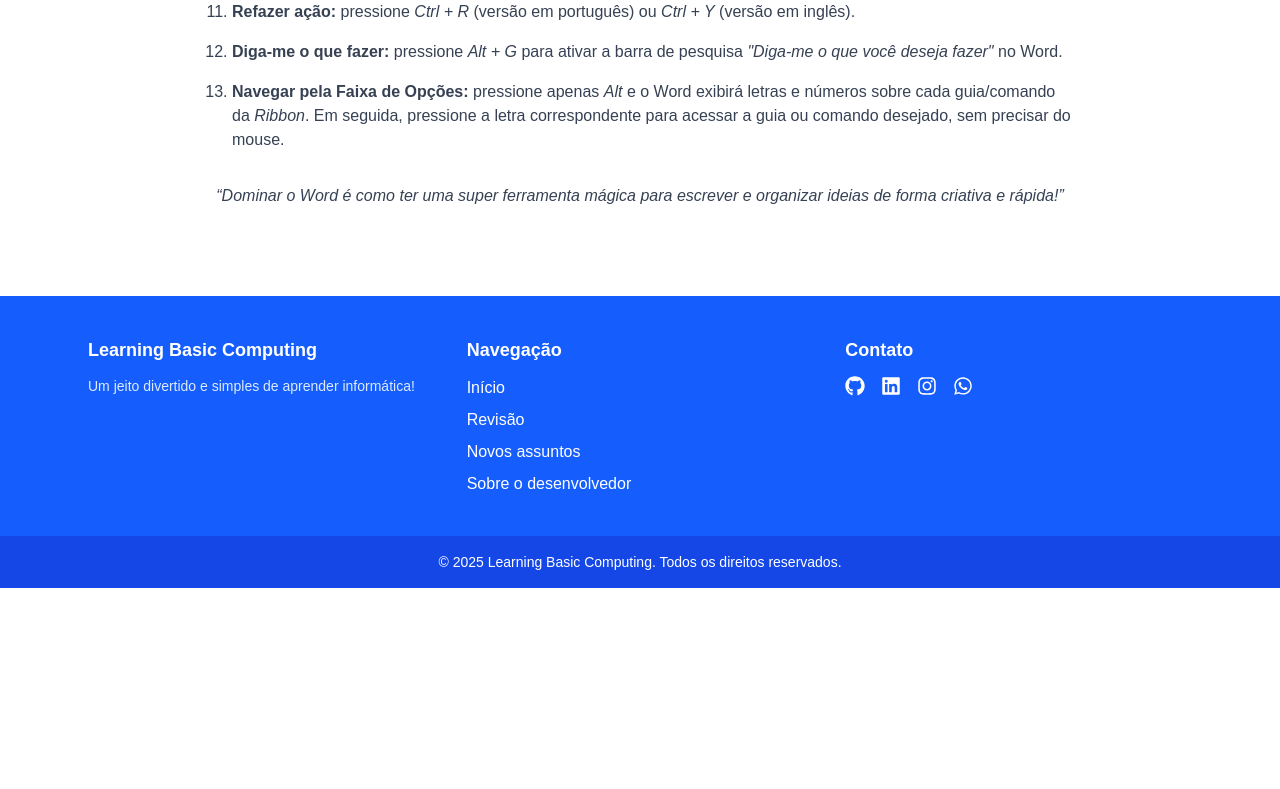
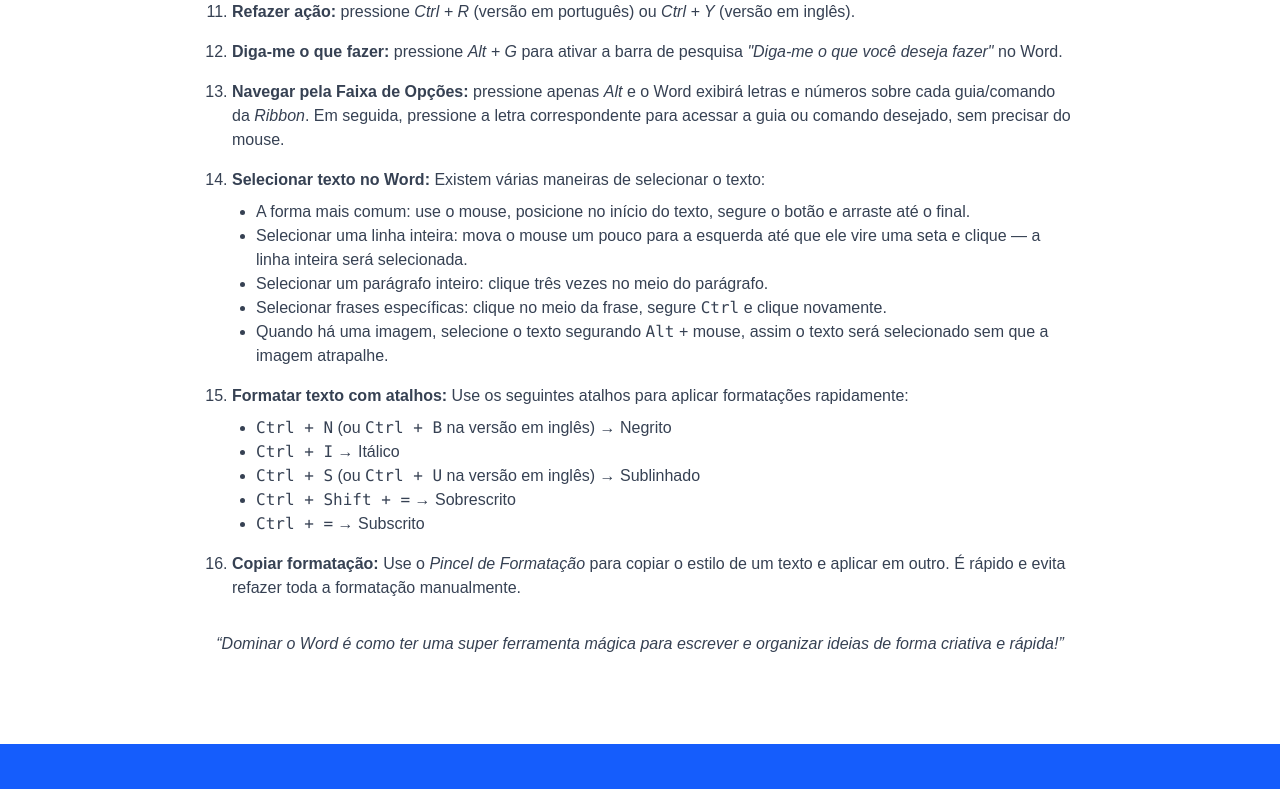
Before and after one commit to robsonalbuquerquedev/learningbasiccomputing, a Next.js app: page /revisao/word/material in a window 1280 px wide. Shown: the part 778-1567 px from the top of the page. Before the commit the page ends 1366 px from the top, so only its background shows below. Built offline with nearby package versions, Linux system fonts and the light colour scheme.

Commit message:
update: updating revisao folder

```diff
--- a/src/app/revisao/word/material/page.tsx
+++ b/src/app/revisao/word/material/page.tsx
@@ -113,6 +113,33 @@ export default function WordMaterial() {
                     pressione a letra correspondente para acessar a guia ou comando desejado,
                     sem precisar do mouse.
                 </li>
+                <li>
+                    <span className="font-semibold">Selecionar texto no Word:</span>{" "}
+                    Existem várias maneiras de selecionar o texto:
+                    <ul className="list-disc pl-6 mt-2 text-gray-700">
+                        <li>A forma mais comum: use o mouse, posicione no início do texto, segure o botão e arraste até o final.</li>
+                        <li>Selecionar uma linha inteira: mova o mouse um pouco para a esquerda até que ele vire uma seta e clique — a linha inteira será selecionada.</li>
+                        <li>Selecionar um parágrafo inteiro: clique três vezes no meio do parágrafo.</li>
+                        <li>Selecionar frases específicas: clique no meio da frase, segure <kbd>Ctrl</kbd> e clique novamente.</li>
+                        <li>Quando há uma imagem, selecione o texto segurando <kbd>Alt</kbd> + mouse, assim o texto será selecionado sem que a imagem atrapalhe.</li>
+                    </ul>
+                </li>
+                <li>
+                    <span className="font-semibold">Formatar texto com atalhos:</span>{" "}
+                    Use os seguintes atalhos para aplicar formatações rapidamente:
+                    <ul className="list-disc pl-6 mt-2 text-gray-700">
+                        <li><kbd>Ctrl + N</kbd> (ou <kbd>Ctrl + B</kbd> na versão em inglês) → Negrito</li>
+                        <li><kbd>Ctrl + I</kbd> → Itálico</li>
+                        <li><kbd>Ctrl + S</kbd> (ou <kbd>Ctrl + U</kbd> na versão em inglês) → Sublinhado</li>
+                        <li><kbd>Ctrl + Shift + =</kbd> → Sobrescrito</li>
+                        <li><kbd>Ctrl + =</kbd> → Subscrito</li>
+                    </ul>
+                </li>
+
+                <li>
+                    <span className="font-semibold">Copiar formatação:</span>{" "}
+                    Use o <span className="italic">Pincel de Formatação</span> para copiar o estilo de um texto e aplicar em outro. É rápido e evita refazer toda a formatação manualmente.
+                </li>
             </motion.ol>
 
             {/* Conclusão */}
```
